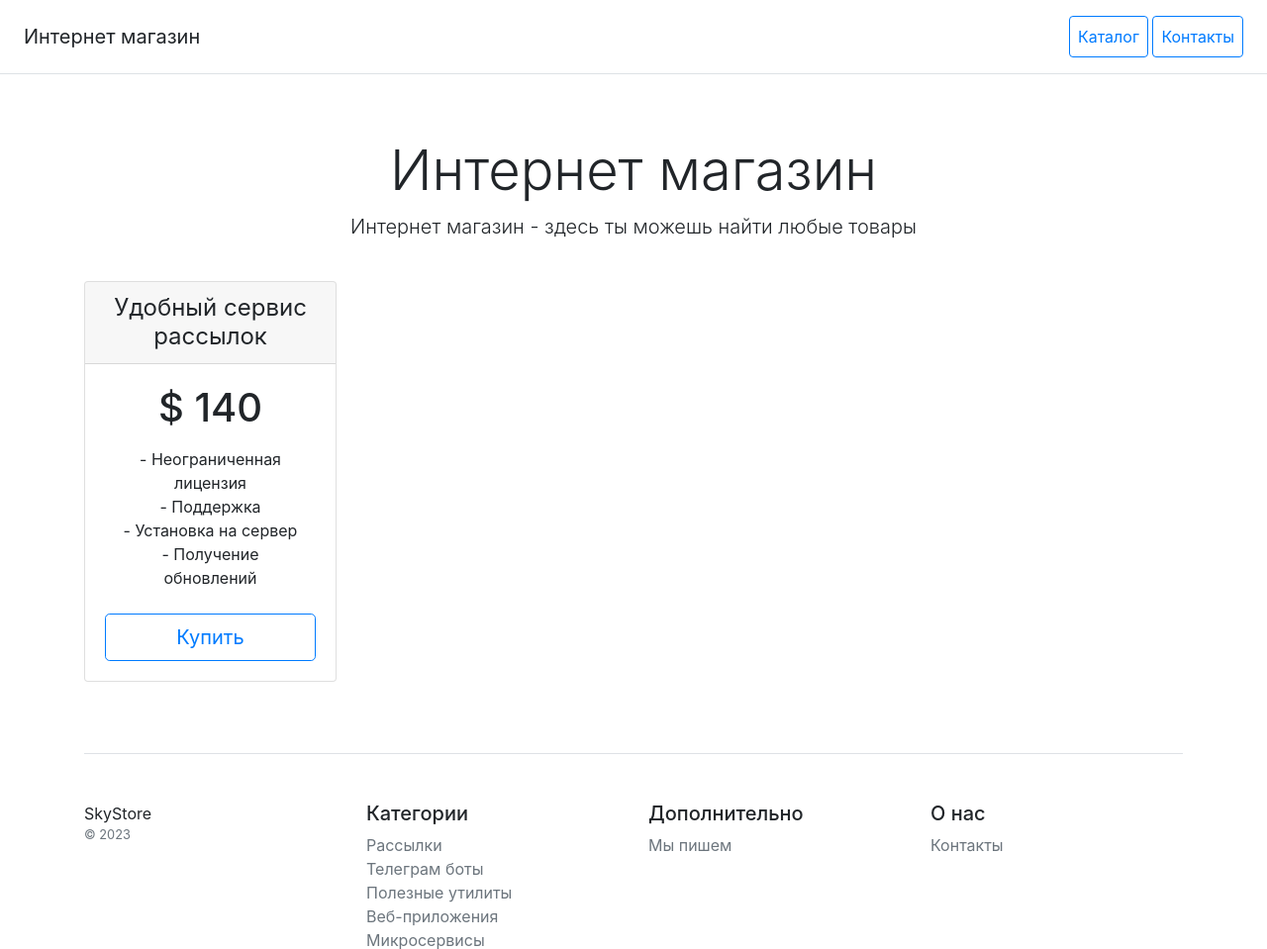
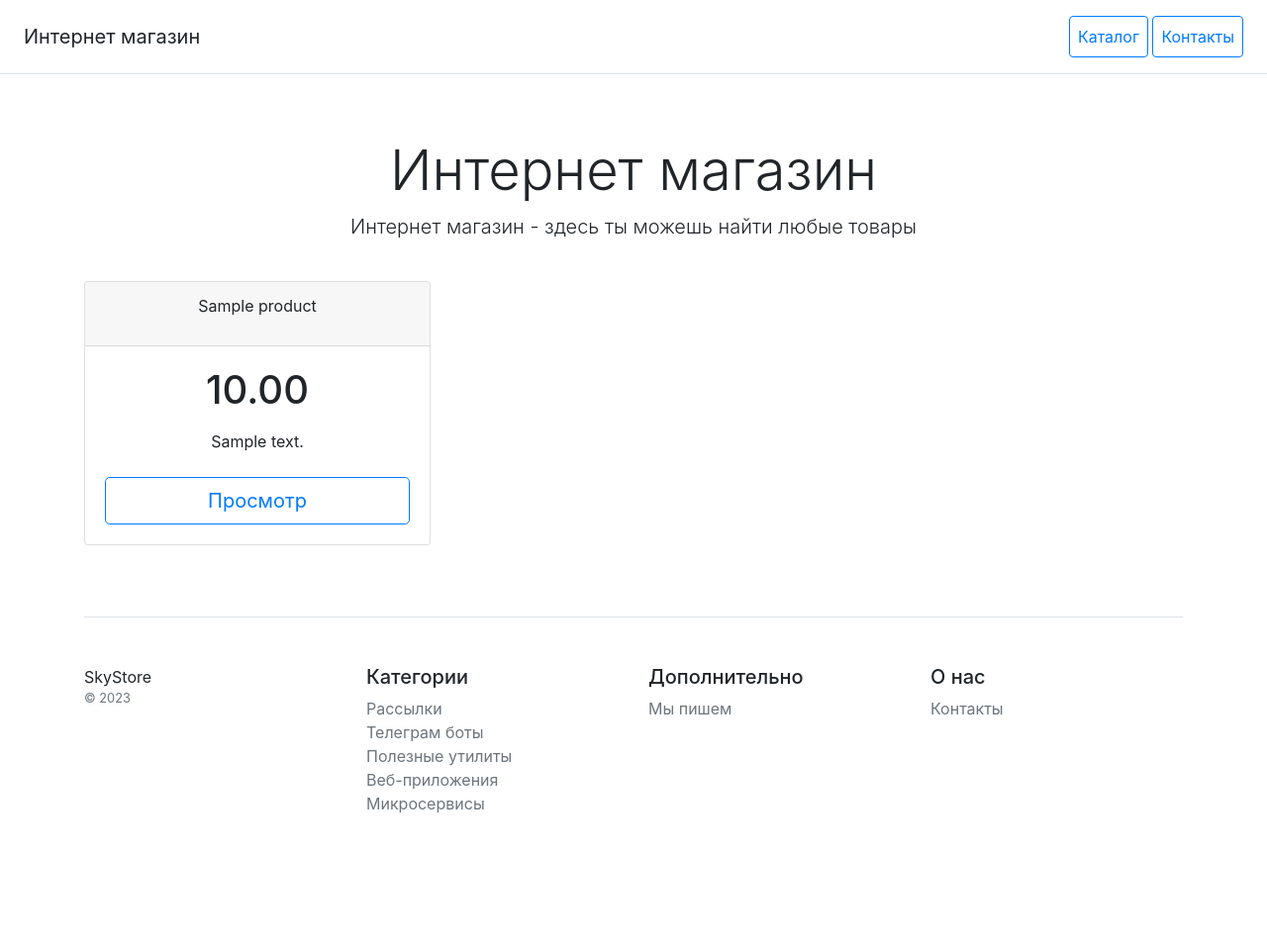
Before and after one commit to DenisKhudyakov/django_project, a Django app: page / in a window 1280 px wide. Shown: the top 959 px of the page at 99% size. After the commit the page ends 821 px from the top, so only its background shows below. Run offline with Django 5.2, Linux system fonts and the light colour scheme; tables that the repository leaves empty hold one stand-in row (values such as "Sample post"); parts of the project's set-up code (start-up, migrations or seed data) failed here and were passed over; some libraries are stand-ins or nearby versions.

Commit message:
create tas1,2,3

```diff
--- a/catalog/templates/catalog/basket.html
+++ b/catalog/templates/catalog/basket.html
@@ -2,22 +2,21 @@
 {% block content %}
 <div class="container">
     <div class="row text-center">
-        <div class="col-3">
+        {% for object in products %}
+        <div class="col-4">
             <div class="card mb-4 box-shadow">
                 <div class="card-header">
-                    <h4 class="my-0 font-weight-normal">Удобный сервис рассылок</h4>
+                    <p>{{ object.name }}</p>
                 </div>
                 <div class="card-body">
-                    <h1 class="card-title pricing-card-title">$ 140</h1>
+                    <h1 class="card-title pricing-card-title">{{ object.price }}</h1>
                     <ul class="list-unstyled mt-3 mb-4 text-start m-3">
-                        <li>- Неограниченная лицензия</li>
-                        <li>- Поддержка</li>
-                        <li>- Установка на сервер</li>
-                        <li>- Получение обновлений</li>
+                        <li>{{ object.description }} </li>
                     </ul>
-                    <button type="button" class="btn btn-lg btn-block btn-outline-primary">Купить</button>
+                    <a type="button" href="{% url 'catalog:card' pk=object.pk %}" class="btn btn-lg btn-block btn-outline-primary">Просмотр</a>
                 </div>
             </div>
         </div>
+        {% endfor %}
     </div>
 {% endblock %}
--- a/catalog/urls.py
+++ b/catalog/urls.py
@@ -1,6 +1,6 @@
 from django.urls import path
 
-from catalog.views import contacts, basket
+from catalog.views import contacts, basket, card
 from catalog.apps import CatalogConfig
 
 app_name = CatalogConfig.name
@@ -8,4 +8,5 @@ app_name = CatalogConfig.name
 urlpatterns = [
     path('', basket, name='basket'),
     path('contacts/', contacts, name='contacts'),
+    path('card/<int:pk>/', card, name='card'),
 ]
--- a/catalog/views.py
+++ b/catalog/views.py
@@ -1,9 +1,21 @@
 from django.shortcuts import render
+
+from catalog.models import Product
 
 
 def contacts(request):
-    return render(request,'catalog/contacts.html')
+    return render(request, 'catalog/contacts.html')
 
 
 def basket(request):
-    return render(request, 'catalog/basket.html')
+    context = {
+        'products': Product.objects.all()
+    }
+    return render(request, 'catalog/basket.html', context=context)
+
+
+def card(request, pk):
+    product = {
+        'products': Product.objects.get(pk=pk)
+    }
+    return render(request, 'catalog/product_card.html', context=product)
```
Also changed, not shown: catalog/templates/catalog/product_card.html (added, +9 -0 lines).
